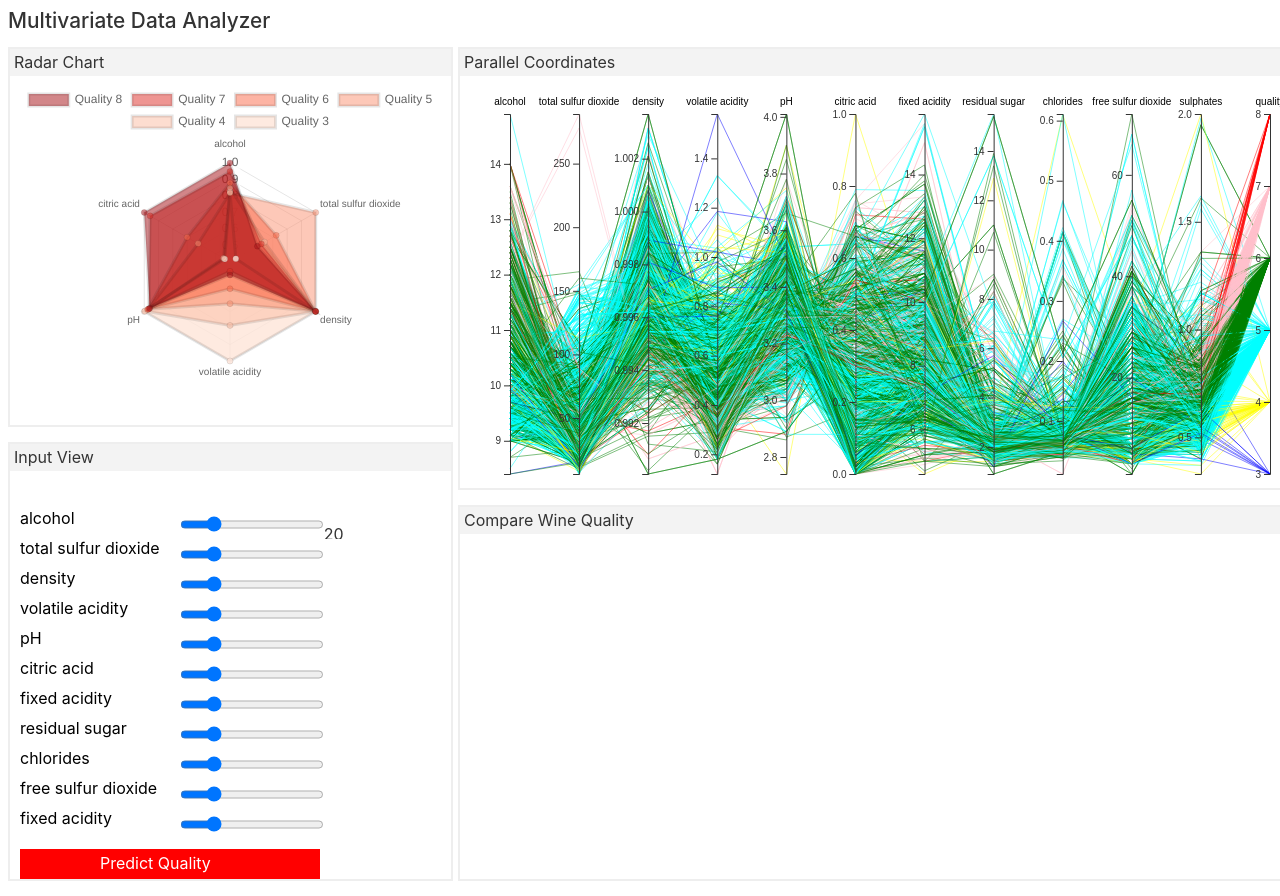
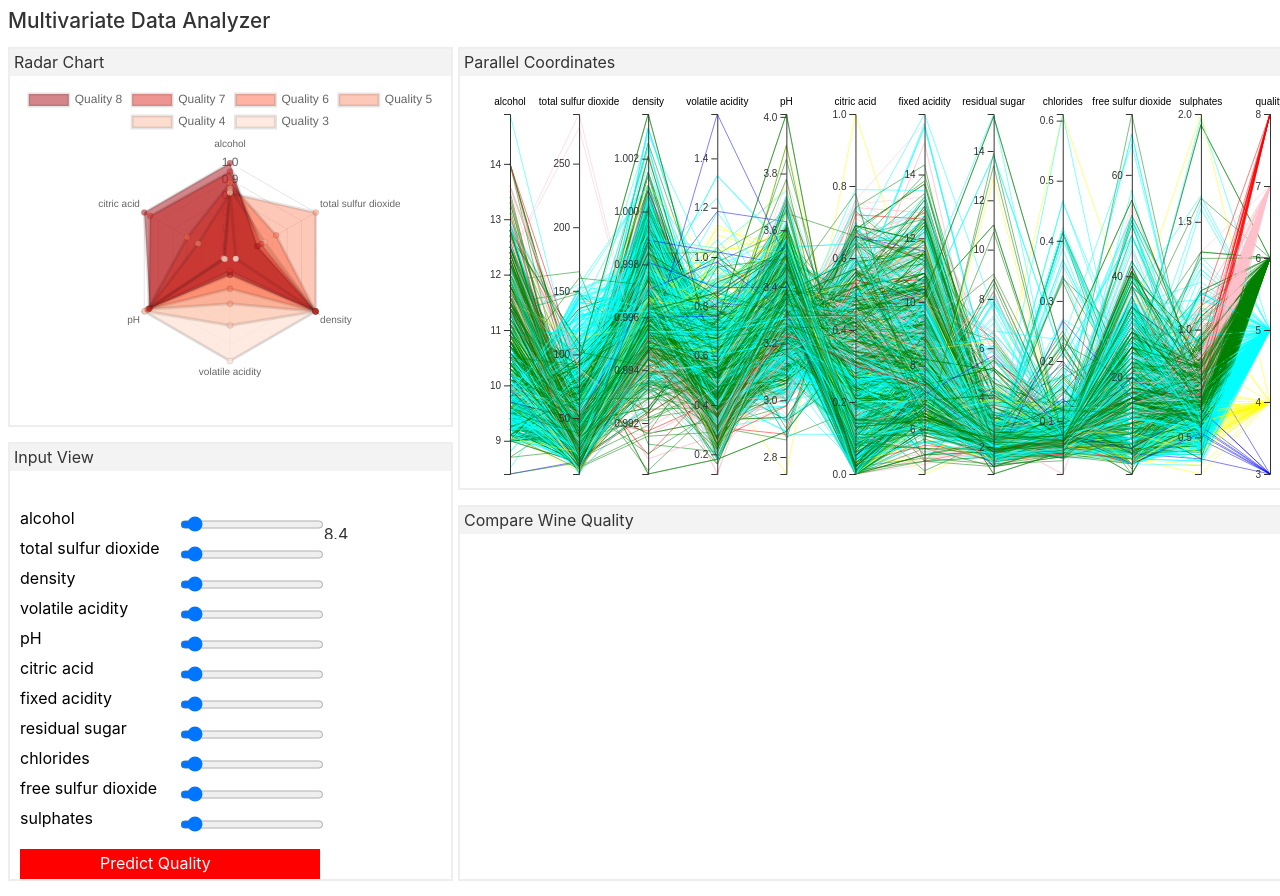
Before and after one commit to yashianand/multivariate-data-analyzer, a Svelte app: page / in a window 1280 px wide. Shown: the top 896 px of the page. Built offline with nearby package versions, Linux system fonts and the light colour scheme.

Commit message:
slider range

```diff
--- a/src/App.svelte
+++ b/src/App.svelte
@@ -255,57 +255,57 @@
 						<!-- {#each features as label,i} -->
 							<text x="10" y="{1*30+15}" width="80%" height="10">alcohol</text>
 							<foreignObject x="170" y="{1*30}" width="170" height="30">
-								<input type="range" value="20" min="14" max="50" class="slider" id="myRange" oninput="this.nextElementSibling.value = this.value">
-								<output x="350" y="{1*30+20}" width="80%" height="10">20</output>
+								<input type="range" value="8.4" min="8.4" max="14.9" class="slider" id="myRange" oninput="this.nextElementSibling.value = this.value">
+								<output x="350" y="{1*30+20}" width="80%" height="10">8.4</output>
 							</foreignObject>
 							<text x="10" y="{2*30+15}" width="80%" height="10">total sulfur dioxide</text>
                             <foreignObject x="170" y="{2*30}" width="170" height="30">
-                                <input type="range" value="20" min="14" max="50" class="slider" id="myRange" oninput="this.nextElementSibling.value = this.value">
+                                <input type="range" value="6" min="6" max="289" class="slider" id="myRange" oninput="this.nextElementSibling.value = this.value">
                                 <output x="350" y="{2*30+20}" width="80%" height="10"></output>
                             </foreignObject>
                             <text x="10" y="{3*30+15}" width="80%" height="10">density</text>
                             <foreignObject x="170" y="{3*30}" width="170" height="30">
-                                <input type="range" value="20" min="14" max="50" class="slider" id="myRange" oninput="this.nextElementSibling.value = this.value">
+                                <input type="range" value="0.99007" min="0.99007" max="1.00369" class="slider" id="myRange" oninput="this.nextElementSibling.value = this.value">
                                 <output x="350" y="{3*30+20}" width="80%" height="10"></output>
                             </foreignObject>
                             <text x="10" y="{4*30+15}" width="80%" height="10">volatile acidity</text>
                             <foreignObject x="170" y="{4*30}" width="170" height="30">
-                                <input type="range" value="20" min="14" max="50" class="slider" id="myRange" oninput="this.nextElementSibling.value = this.value">
+                                <input type="range" value="0.12" min="0.12" max="1.58" class="slider" id="myRange" oninput="this.nextElementSibling.value = this.value">
                                 <output x="350" y="{4*30+20}" width="80%" height="10"></output>
                             </foreignObject>
                             <text x="10" y="{5*30+15}" width="80%" height="10">pH</text>
                             <foreignObject x="170" y="{5*30}" width="170" height="30">
-                                <input type="range" value="20" min="14" max="50" class="slider" id="myRange" oninput="this.nextElementSibling.value = this.value">
+                                <input type="range" value="2.74" min="2.74" max="4.01" class="slider" id="myRange" oninput="this.nextElementSibling.value = this.value">
                                 <output x="350" y="{5*30+20}" width="80%" height="10"></output>
                             </foreignObject>
 							<text x="10" y="{6*30+15}" width="80%" height="10">citric acid</text>
                             <foreignObject x="170" y="{6*30}" width="170" height="30">
-                                <input type="range" value="20" min="14" max="50" class="slider" id="myRange" oninput="this.nextElementSibling.value = this.value">
+                                <input type="range" value="0" min="0" max="1" class="slider" id="myRange" oninput="this.nextElementSibling.value = this.value">
                                 <output x="350" y="{6*30+20}" width="80%" height="10"></output>
                             </foreignObject>
                             <text x="10" y="{7*30+15}" width="80%" height="10">fixed acidity</text>
                             <foreignObject x="170" y="{7*30}" width="170" height="30">
-                                <input type="range" value="20" min="14" max="50" class="slider" id="myRange" oninput="this.nextElementSibling.value = this.value">
+                                <input type="range" value="4.6" min="4.6" max="15.9" class="slider" id="myRange" oninput="this.nextElementSibling.value = this.value">
                                 <output x="350" y="{7*30+20}" width="80%" height="10"></output>
                             </foreignObject>
 							<text x="10" y="{8*30+15}" width="80%" height="10">residual sugar</text>
                             <foreignObject x="170" y="{8*30}" width="170" height="30">
-                                <input type="range" value="20" min="14" max="50" class="slider" id="myRange" oninput="this.nextElementSibling.value = this.value">
+                                <input type="range" value="0.9" min="0.9" max="15.5" class="slider" id="myRange" oninput="this.nextElementSibling.value = this.value">
                                 <output x="350" y="{8*30+20}" width="80%" height="10"></output>
                             </foreignObject>
 							<text x="10" y="{9*30+15}" width="80%" height="10">chlorides</text>
                             <foreignObject x="170" y="{9*30}" width="170" height="30">
-                                <input type="range" value="20" min="14" max="50" class="slider" id="myRange" oninput="this.nextElementSibling.value = this.value">
+                                <input type="range" value="0.012" min="0.012" max="0.611" class="slider" id="myRange" oninput="this.nextElementSibling.value = this.value">
                                 <output x="350" y="{9*30+20}" width="80%" height="10"></output>
                             </foreignObject>
 							<text x="10" y="{10*30+15}" width="80%" height="10">free sulfur dioxide</text>
                             <foreignObject x="170" y="{10*30}" width="170" height="30">
-                                <input type="range" value="20" min="14" max="50" class="slider" id="myRange" oninput="this.nextElementSibling.value = this.value">
+                                <input type="range" value="1" min="1" max="72" class="slider" id="myRange" oninput="this.nextElementSibling.value = this.value">
                                 <output x="350" y="{10*30+20}" width="80%" height="10"></output>
                             </foreignObject>
-                            <text x="10" y="{11*30+15}" width="80%" height="10">fixed acidity</text>
+                            <text x="10" y="{11*30+15}" width="80%" height="10">sulphates</text>
                             <foreignObject x="170" y="{11*30}" width="170" height="30">
-                                <input type="range" value="20" min="14" max="50" class="slider" id="myRange" oninput="this.nextElementSibling.value = this.value">
+                                <input type="range" value="0.33" min="0.33" max="2" class="slider" id="myRange" oninput="this.nextElementSibling.value = this.value">
                                 <output x="350" y="{11*30+20}" width="80%" height="10"></output>
                             </foreignObject>
 
```
